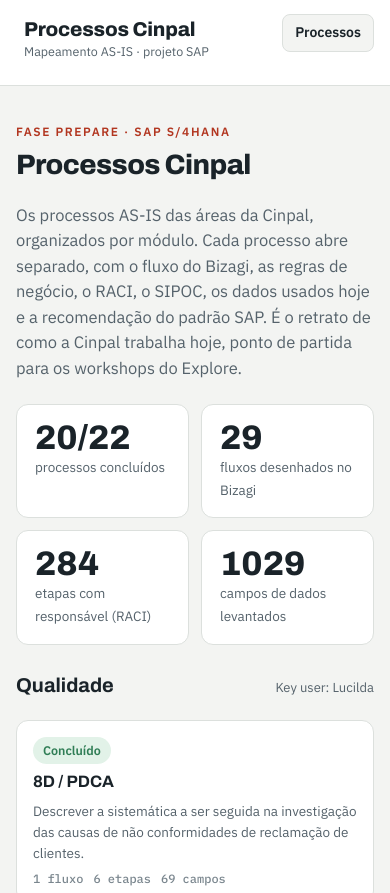
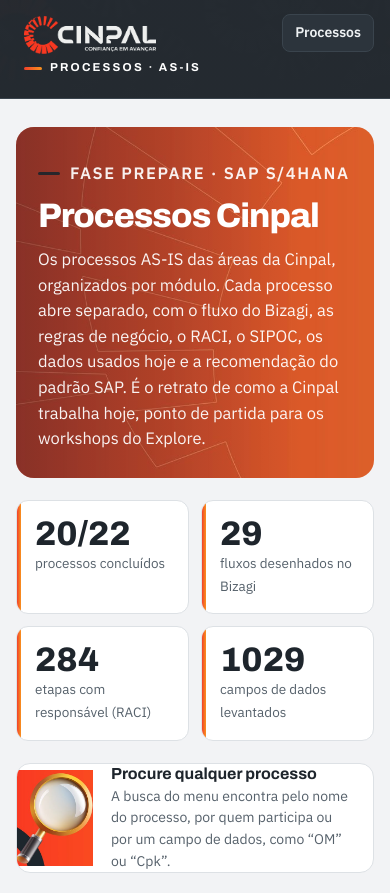
Before and after one commit to marciodami/processos-cinpal, a plain HTML site: page index.html in a window 390 px wide. Shown: the top 893 px of the page. Drawn offline with Linux system fonts and the light colour scheme.

Commit message:
Layout com a identidade visual da Cinpal (logo, cores e imagens da marca)
Co-Authored-By: Claude Opus 5.5 <noreply@anthropic.com>
Claude-Session: https://claude.ai/code/session_01DEsi7DGtZMqJPT3G7ZH2DW

```diff
--- a/index.html
+++ b/index.html
@@ -10,8 +10,9 @@
 <style>
 /* Layout: app de consulta — barra lateral com os processos por área, painel com abas por processo (fluxo, regras, RACI, SIPOC, dados, SAP) */
 :root{
-  --bg:#F3F4F2; --panel:#FFFFFF; --ink:#1A2329; --soft:#55626B; --line:#DCE0DD; --line2:#ECEEEC;
-  --accent:#D9442B; --accent-ink:#B23620; --accent-tint:#FBE9E4;
+  --bg:#F2F3F5; --panel:#FFFFFF; --ink:#1E252C; --soft:#56616B; --line:#DDE1E5; --line2:#ECEEF1;
+  --accent:#EE5A24; --accent-ink:#C2410C; --accent-tint:#FDEBE2;
+  --brand-dark:#242A30; --brand-grad:linear-gradient(90deg,#F2402A 0%,#F7931E 100%);
   --steel:#2E4A5C; --steel-tint:#E3ECF1;
   --ok:#2F7D55; --ok-tint:#E2F2E8; --warn:#A86A12; --warn-tint:#FBF0DC; --muted:#7A868E; --muted-tint:#ECEEEE;
   --lane:#F7F8F6; --lane-head:#E9ECEA; --task:#FFFFFF; --task-line:#6E8592; --gate:#FFF6DC; --gate-line:#B98A1C;
@@ -19,15 +20,15 @@
   --f-display:'Archivo',system-ui,sans-serif; --f-body:'IBM Plex Sans',system-ui,-apple-system,'Segoe UI',sans-serif; --f-mono:'IBM Plex Mono',ui-monospace,Menlo,Consolas,monospace;
 }
 @media (prefers-color-scheme: dark){:root:not([data-theme="light"]){
-  --bg:#12181C; --panel:#1A2228; --ink:#E6EBEE; --soft:#A3B0B8; --line:#2E3A42; --line2:#243038;
-  --accent:#F0674F; --accent-ink:#FF8A74; --accent-tint:#3A221D;
+  --bg:#171C21; --panel:#20262C; --ink:#E9EDF0; --soft:#A6B1BA; --line:#323B44; --line2:#283038;
+  --accent:#FF6A2B; --accent-ink:#FF8A4C; --accent-tint:#3B2418;
   --steel:#8FB4CC; --steel-tint:#1F2F3A;
   --ok:#6CC495; --ok-tint:#1C3227; --warn:#E3AE55; --warn-tint:#352A16; --muted:#8C989F; --muted-tint:#263037;
   --lane:#1E272D; --lane-head:#26323A; --task:#222D34; --task-line:#7D97A6; --gate:#3A3220; --gate-line:#D6A83E;
   --start:#6CC495; --end:#FF8A74; color-scheme:dark}}
 :root[data-theme="dark"]{
-  --bg:#12181C; --panel:#1A2228; --ink:#E6EBEE; --soft:#A3B0B8; --line:#2E3A42; --line2:#243038;
-  --accent:#F0674F; --accent-ink:#FF8A74; --accent-tint:#3A221D;
+  --bg:#171C21; --panel:#20262C; --ink:#E9EDF0; --soft:#A6B1BA; --line:#323B44; --line2:#283038;
+  --accent:#FF6A2B; --accent-ink:#FF8A4C; --accent-tint:#3B2418;
   --steel:#8FB4CC; --steel-tint:#1F2F3A;
   --ok:#6CC495; --ok-tint:#1C3227; --warn:#E3AE55; --warn-tint:#352A16; --muted:#8C989F; --muted-tint:#263037;
   --lane:#1E272D; --lane-head:#26323A; --task:#222D34; --task-line:#7D97A6; --gate:#3A3220; --gate-line:#D6A83E;
@@ -41,11 +42,12 @@ button{font:inherit;color:inherit}
 :focus-visible{outline:2px solid var(--accent);outline-offset:2px}
 .app{display:grid;grid-template-columns:300px minmax(0,1fr);min-height:100%}
 /* sidebar */
-.side{background:var(--panel);border-right:1px solid var(--line);padding:20px 14px 0 max(14px,env(safe-area-inset-left,0px));position:sticky;top:0;height:100vh;overflow:auto;display:flex;flex-direction:column}
+.side{--ink:#EEF1F3;--soft:#A9B3BB;--line:#3A444D;--line2:#313A42;--bg:#2C343C;--panel:#262D34;--accent-tint:rgba(255,106,43,.18);--accent-ink:#FF8A4C;--ok:#6CC495;--warn:#E3AE55;--muted:#8C989F;color:var(--ink);background:linear-gradient(180deg,rgba(36,42,48,.9),rgba(36,42,48,.97)),url(img/pattern.jpg) center top/520px repeat,#242A30;border-right:0;padding:22px 14px 0 max(14px,env(safe-area-inset-left,0px));position:sticky;top:0;height:100vh;overflow:auto;display:flex;flex-direction:column}
 .navs{display:flex;flex-direction:column;flex:1 0 auto}
-.brand{display:flex;flex-direction:column;gap:2px;padding:4px 8px 16px;text-decoration:none}
-.brand b{font:800 20px/1.1 var(--f-display);letter-spacing:-.2px}
-.brand span{font-size:12.5px;color:var(--soft)}
+.brand{display:flex;flex-direction:column;gap:10px;padding:2px 8px 18px;text-decoration:none}
+.brand img{width:168px;height:auto;display:block}
+.brand span{font:700 11.5px/1 var(--f-display);letter-spacing:2.2px;text-transform:uppercase;color:#FFFFFF;display:flex;align-items:center;gap:8px}
+.brand span::before{content:'';width:18px;height:3px;border-radius:2px;background:var(--brand-grad)}
 .search{width:100%;padding:9px 12px;border:1px solid var(--line);border-radius:8px;background:var(--bg);color:var(--ink);font:inherit;font-size:14px;margin-bottom:12px}
 .acc{border-top:1px solid var(--line2)}
 .acc:last-child{border-bottom:1px solid var(--line2)}
@@ -77,6 +79,31 @@ h3{font:700 16px/1.25 var(--f-display);margin:0}
 .pill.ok{background:var(--ok-tint);color:var(--ok)} .pill.warn{background:var(--warn-tint);color:var(--warn)} .pill.steel{background:var(--steel-tint);color:var(--steel)}
 .alert{display:flex;gap:12px;align-items:flex-start;background:var(--warn-tint);border:1px solid color-mix(in srgb,var(--warn) 30%,transparent);border-radius:10px;padding:12px 14px;font-size:14.5px}
 .alert b{color:var(--warn)}
+/* marca */
+.hero{position:relative;border-radius:18px;overflow:hidden;color:#fff;background:#E8582A url(img/hero.jpg) right center/cover no-repeat;padding:44px 40px 40px;min-height:290px;display:flex;flex-direction:column;justify-content:flex-end;gap:12px}
+.hero::before{content:'';position:absolute;inset:0;background:linear-gradient(90deg,rgba(28,33,38,.42) 0%,rgba(28,33,38,.14) 55%,rgba(28,33,38,0) 80%);pointer-events:none}
+.hero>*{position:relative;max-width:640px}
+.hero .eyebrow{color:#fff;opacity:.92;display:flex;align-items:center;gap:10px}
+.hero .eyebrow::before{content:'';width:22px;height:3px;background:#1E252C;border-radius:2px}
+.hero h1{font-size:clamp(34px,5vw,56px);color:#fff;margin:0;letter-spacing:-1px}
+.hero p{margin:0;font-size:16.5px;line-height:1.55;color:rgba(255,255,255,.94)}
+.phead{position:relative;border-radius:18px;overflow:hidden;background:#242A30 url(img/gear.jpg) right center/auto 135% no-repeat;color:#F3F5F6;padding:30px 34px;display:flex;flex-direction:column;gap:12px}
+.phead::before{content:'';position:absolute;inset:0;background:linear-gradient(90deg,#242A30 0%,#242A30 48%,rgba(36,42,48,.6) 72%,rgba(36,42,48,0) 100%);pointer-events:none}
+.phead>*{position:relative;max-width:720px}
+.phead .eyebrow{color:#FF8A4C}
+.phead h1{color:#fff}
+.phead .lede{color:#C9D2D8}
+.phead .pill{background:rgba(255,255,255,.1);color:#E4E9ED}
+.phead .pill.ok{background:rgba(108,196,149,.18);color:#8FE0B4}
+.phead .pill.warn{background:rgba(227,174,85,.2);color:#F2C67B}
+.phead .pill.steel{background:rgba(143,180,204,.18);color:#B9D3E4}
+.tip{display:flex;align-items:center;gap:18px;background:var(--panel);border:1px solid var(--line);border-radius:14px;overflow:hidden;padding-right:18px}
+.tip img{width:96px;height:112px;object-fit:cover;flex:none}
+.tip b{display:block;font:700 16px/1.25 var(--f-display);margin-bottom:2px}
+.tip p{margin:0;font-size:14px;color:var(--soft)}
+.capa{display:block;width:100%;height:auto;border-radius:14px;aspect-ratio:1006/260;object-fit:cover}
+.nav-empty{display:flex;gap:12px;align-items:center;padding:10px 8px;font-size:13.5px;color:var(--soft)}
+.nav-empty img{width:44px;height:52px;object-fit:cover;border-radius:8px;flex:none}
 /* tabs */
 .tabs{display:flex;gap:4px;border-bottom:1px solid var(--line);overflow-x:auto;scrollbar-width:none}
 .tabs button{background:none;border:0;padding:10px 14px;font-weight:600;font-size:14.5px;color:var(--soft);border-bottom:2.5px solid transparent;cursor:pointer;white-space:nowrap;display:flex;gap:7px;align-items:center}
@@ -135,7 +162,8 @@ details.file .tbl-wrap{border:0;border-radius:0 0 10px 10px}
 .note{font-size:13px;color:var(--soft)}
 /* home */
 .stats{display:grid;grid-template-columns:repeat(auto-fit,minmax(170px,1fr));gap:12px}
-.stat{background:var(--panel);border:1px solid var(--line);border-radius:12px;padding:16px 18px}
+.stat{background:var(--panel);border:1px solid var(--line);border-radius:12px;padding:16px 18px;position:relative;overflow:hidden}
+.stat::before{content:'';position:absolute;left:0;top:0;bottom:0;width:4px;background:var(--brand-grad)}
 .stat b{display:block;font:800 34px/1 var(--f-display);font-variant-numeric:tabular-nums}
 .stat span{font-size:13.5px;color:var(--soft)}
 .cards{display:grid;grid-template-columns:repeat(auto-fill,minmax(250px,1fr));gap:12px}
@@ -145,6 +173,8 @@ details.file .tbl-wrap{border:0;border-radius:0 0 10px 10px}
 .card p{margin:0;font-size:13.5px;color:var(--soft);display:-webkit-box;-webkit-line-clamp:3;-webkit-box-orient:vertical;overflow:hidden}
 .card .foot{display:flex;gap:10px;font:500 12px var(--f-mono);color:var(--muted);margin-top:auto}
 .sec-h{display:flex;align-items:baseline;justify-content:space-between;gap:12px;margin-top:6px}
+.sec-h h2{display:flex;align-items:center;gap:10px}
+.sec-h h2::before{content:'';width:14px;height:14px;border-radius:4px;background:var(--brand-grad);flex:none}
 .empty{padding:28px;text-align:center;color:var(--soft)}
 .topline{display:flex;justify-content:space-between;align-items:flex-start;gap:10px}
 .top-actions{display:flex;gap:8px;align-items:center}
@@ -176,7 +206,12 @@ details.file .tbl-wrap{border:0;border-radius:0 0 10px 10px}
   .navs>#nav{margin-bottom:6px}
   .profile-wrap{position:static;margin-top:6px;padding:12px 0 6px;border-top:1px solid var(--line2);display:flex;flex-direction:column-reverse}
   .profile-menu{position:static;box-shadow:none;margin-top:8px}
-  .brand{padding-bottom:4px}
+  .brand{padding-bottom:4px;gap:8px}
+  .brand img{width:132px}
+  .hero{padding:34px 22px 26px;min-height:0;background-position:left center}
+  .phead{padding:24px 20px;background-size:auto 100%;background-position:right -140px center}
+  .phead::before{background:linear-gradient(90deg,#242A30 0%,#242A30 60%,rgba(36,42,48,.75) 100%)}
+  .tip img{width:76px;height:96px}
   .kv{grid-template-columns:1fr}
   .rules{grid-template-columns:1fr}
 }
@@ -189,7 +224,7 @@ details.file .tbl-wrap{border:0;border-radius:0 0 10px 10px}
 <div class="app">
   <aside class="side" id="side">
     <div class="topline">
-      <a class="brand" href="#inicio"><b>Processos Cinpal</b><span>Mapeamento AS-IS · projeto SAP</span></a>
+      <a class="brand" href="#inicio" aria-label="Processos Cinpal, início"><img src="img/logo.png" alt="Cinpal – Confiança em avançar" width="361" height="105"><span>Processos · AS-IS</span></a>
       <div class="top-actions">
         <button class="menu-btn" id="menuBtn" aria-expanded="false" aria-controls="side">Processos</button>
       </div>
@@ -244,23 +279,25 @@ function navHTML(filter){
     if(!items.length) return '';
     const open=!!f||items.some(p=>p.id===cur)||state.open.has(g);
     return `<details class="acc" data-g="${esc(g)}" ${open?'open':''}><summary>${esc(g)}<span class="cnt">${items.length}</span></summary><ul class="nav">${items.map(p=>`<li><a href="#${p.id}" ${cur===p.id?'aria-current="page"':''}><i class="dot ${statusCls(p.status)==='ok'?'':statusCls(p.status)}"></i>${esc(p.titulo)}</a></li>`).join('')}</ul></details>`;
-  }).join('')||'<p class="note" style="padding:0 8px">Nenhum processo encontrado.</p>';
+  }).join('')||'<div class="nav-empty"><img src="img/lupa.jpg" alt=""><span>Nenhum processo encontrado. Tente outra palavra.</span></div>';
 }
 function renderNav(){ $('#nav').innerHTML=navHTML($('#q').value); document.querySelectorAll('#nav .acc').forEach(d=>d.addEventListener('toggle',()=>{ if($('#q').value) return; d.open?state.open.add(d.dataset.g):state.open.delete(d.dataset.g); })); $('#homeLink').toggleAttribute('aria-current',!location.hash||location.hash==='#inicio'); if($('#homeLink').hasAttribute('aria-current')) $('#homeLink').setAttribute('aria-current','page'); }
 
 function home(){
   const total=DATA.length, done=DATA.filter(p=>p.status==='Concluído').length;
   const steps=DATA.reduce((a,p)=>a+p.raci.length,0), fields=DATA.reduce((a,p)=>a+p.tabelas.length,0), flows=DATA.reduce((a,p)=>a+p.diagramas.length,0);
-  return `<div><p class="eyebrow">Fase Prepare · SAP S/4HANA</p><h1>Processos Cinpal</h1></div>
-  <p class="lede">Os processos AS-IS das áreas da Cinpal, organizados por módulo. Cada processo abre separado, com o fluxo do Bizagi, as regras de negócio, o RACI, o SIPOC, os dados usados hoje e a recomendação do padrão SAP. É o retrato de como a Cinpal trabalha hoje, ponto de partida para os workshops do Explore.</p>
+  return `<section class="hero"><p class="eyebrow">Fase Prepare · SAP S/4HANA</p><h1>Processos Cinpal</h1>
+  <p>Os processos AS-IS das áreas da Cinpal, organizados por módulo. Cada processo abre separado, com o fluxo do Bizagi, as regras de negócio, o RACI, o SIPOC, os dados usados hoje e a recomendação do padrão SAP. É o retrato de como a Cinpal trabalha hoje, ponto de partida para os workshops do Explore.</p></section>
   <div class="stats">
     <div class="stat"><b>${done}/${total}</b><span>processos concluídos</span></div>
     <div class="stat"><b>${flows}</b><span>fluxos desenhados no Bizagi</span></div>
     <div class="stat"><b>${steps}</b><span>etapas com responsável (RACI)</span></div>
     <div class="stat"><b>${fields}</b><span>campos de dados levantados</span></div>
   </div>
+  <div class="tip"><img src="img/lupa.jpg" alt="" width="300" height="353"><div><b>Procure qualquer processo</b><p>A busca do menu encontra pelo nome do processo, por quem participa ou por um campo de dados, como “OM” ou “Cpk”.</p></div></div>
   ${GROUPS.map(g=>{const it=DATA.filter(p=>p.grupo===g);return `<div class="sec-h"><h2>${g}</h2><span class="note">Key user: ${esc([...new Set(it.map(p=>p.keyuser))].join(', '))}</span></div>
   <div class="cards">${it.map(p=>`<a class="card" href="#${p.id}"><div class="meta"><span class="pill ${statusCls(p.status)}">${esc(p.status)}</span></div><h3>${esc(p.titulo)}</h3><p>${esc(p.conceito||'Conceito não preenchido no mapeamento.')}</p><div class="foot"><span>${p.diagramas.length} fluxo${p.diagramas.length===1?'':'s'}</span><span>${p.raci.length} etapas</span><span>${p.tabelas.length} campos</span></div></a>`).join('')}</div>`}).join('')}
+  <img class="capa" src="img/capa.jpg" alt="Cinpal – Confiança em avançar" width="1006" height="260" loading="lazy">
   <p class="note">Fonte: pacote de mapeamentos AS-IS (Bizagi e Excel) e planilha “Andamento do Mapeamento de Processos Críticos 2026”, nov/2026. A recomendação SAP de cada processo é do Head do módulo e será validada no Explore.</p>`;
 }
 
@@ -376,9 +413,9 @@ const TABS=[['fluxo','Fluxo',p=>p.diagramas.length],['regras','Regras',p=>Object
 function proc(p){
   const tab=state.tab[p.id]||(p.diagramas.length?'fluxo':'regras');
   const body={fluxo:flowTab,regras:rulesTab,raci:raciTab,sipoc:sipocTab,dados:dataTab,sap:sapTab}[tab](p);
-  return `<div><p class="eyebrow">${esc(p.grupo)} · key user ${esc(p.keyuser)}</p><h1>${esc(p.titulo)}</h1></div>
+  return `<section class="phead"><p class="eyebrow">${esc(p.grupo)} · key user ${esc(p.keyuser)}</p><h1>${esc(p.titulo)}</h1>
   <div class="meta"><span class="pill ${statusCls(p.status)}">${esc(p.status)}</span>${p.diagramas.length?`<span class="pill steel">${p.diagramas.length} fluxo${p.diagramas.length>1?'s':''} no Bizagi</span>`:''}</div>
-  ${p.conceito?`<p class="lede">${esc(p.conceito)}</p>`:''}
+  ${p.conceito?`<p class="lede">${esc(p.conceito)}</p>`:''}</section>
   ${ALERTS[p.id]?`<div class="alert"><b>Atenção</b><span>${esc(ALERTS[p.id])}</span></div>`:''}
   <div class="tabs" role="tablist">${TABS.map(([k,l,c])=>{const n=c(p);return `<button role="tab" data-tab="${k}" aria-selected="${k===tab}">${l}${n!=null?`<span class="n">${n}</span>`:''}</button>`;}).join('')}</div>
   <div role="tabpanel">${body}</div>`;
```
Also changed, not shown: img/capa.jpg (added), img/gear.jpg (added), img/hero.jpg (added), img/logo.png (added), img/lupa.jpg (added), img/pattern.jpg (added).
